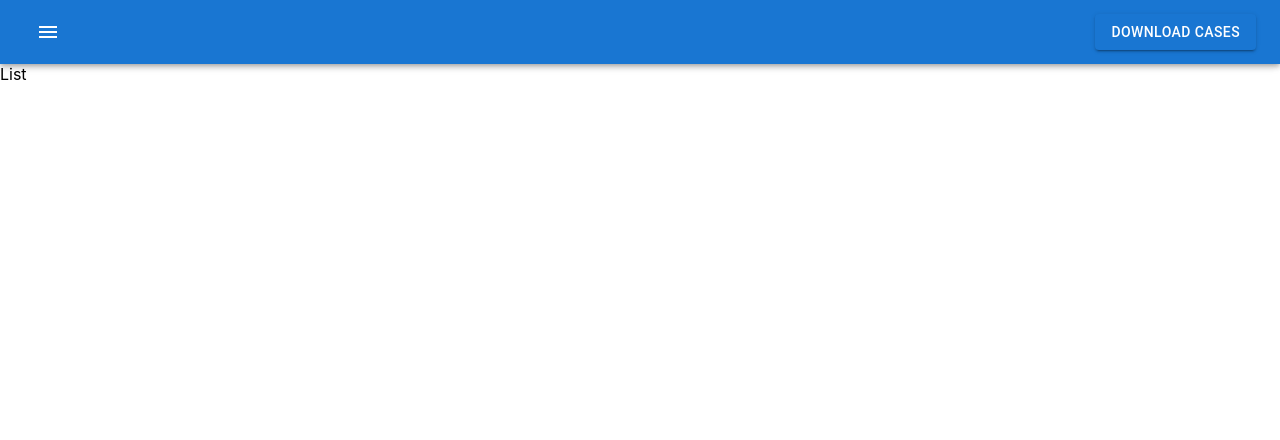
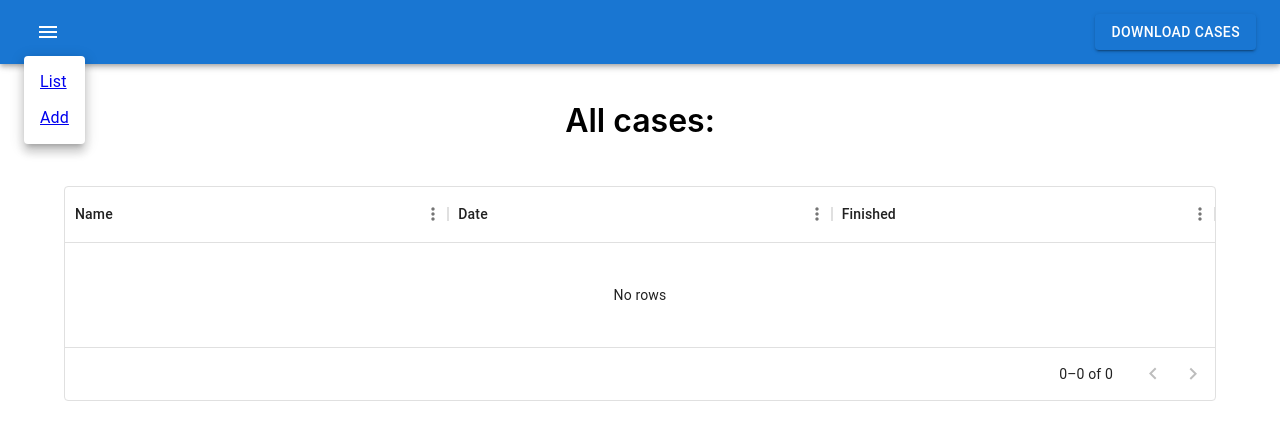
Before and after one commit to carlosvalv/court-cases, a React (Create React App) app: page / in a window 1280 px wide. Both pictures are taken after a click on the button 48 px from the left and 32 px from the top of the page. Shown: the top 440 px of the page. Built offline with nearby package versions, Linux system fonts and the light colour scheme.

Commit message:
[src] List page, show all cases

```diff
--- a/src/App.tsx
+++ b/src/App.tsx
@@ -5,11 +5,12 @@ import { AdapterDayjs } from "@mui/x-date-pickers/AdapterDayjs";
 import store from "./redux/store";
 import Navbar from "./components/Navbar";
 import { RouterProvider, createBrowserRouter } from "react-router-dom";
+import ListCases from "./pages/ListCases";
 
 const router = createBrowserRouter([
   {
     path: "/",
-    element: <div>List</div>,
+    element: <ListCases />,
   },
   {
     path: "/add",
--- a/src/components/NavMenu.tsx
+++ b/src/components/NavMenu.tsx
@@ -34,19 +34,19 @@ function NavMenu() {
         open={Boolean(anchorElNav)}
         onClose={handleCloseNavMenu}
         sx={{
-          display: { xs: "block", md: "none" },
+          display: { xs: "block", md: "block" },
         }}
       >
-        <MenuItem onClick={handleCloseNavMenu}>
-          <Typography textAlign="center">
-            <a href="/">List</a>
-          </Typography>
-        </MenuItem>
-        <MenuItem onClick={handleCloseNavMenu}>
-          <Typography textAlign="center">
-            <a href="add">Add</a>
-          </Typography>
-        </MenuItem>
+        <a href="/">
+          <MenuItem onClick={handleCloseNavMenu}>
+            <Typography textAlign="center">List</Typography>
+          </MenuItem>
+        </a>
+        <a href="add">
+          <MenuItem onClick={handleCloseNavMenu}>
+            <Typography textAlign="center">Add</Typography>
+          </MenuItem>
+        </a>
       </Menu>
     </Box>
   );
--- /dev/null
+++ b/src/components/TableCases.tsx
@@ -0,0 +1,54 @@
+import { DataGrid, GridRenderCellParams } from "@mui/x-data-grid";
+import React from "react";
+import { useSelector } from "react-redux";
+import { AppStore } from "../redux/store";
+
+function TableCases() {
+  const stateCases = useSelector((store: AppStore) => store.cases);
+
+  const pageSize = 5;
+
+  const columns = [
+    {
+      field: "customerName",
+      headerName: "Name",
+      flex: 1,
+      minWidth: 150,
+      renderCell: (params: GridRenderCellParams) => <>{params.value}</>,
+    },
+    {
+      field: "startDate",
+      headerName: "Date",
+      flex: 1,
+      renderCell: (params: GridRenderCellParams) => <>{params.value}</>,
+    },
+    {
+      field: "isFinished",
+      headerName: "Finished",
+      flex: 1,
+      renderCell: (params: GridRenderCellParams) => (
+        <>{params.value.toString()}</>
+      ),
+    },
+  ];
+  return (
+    <DataGrid
+      disableColumnSelector
+      disableRowSelectionOnClick
+      autoHeight
+      pageSizeOptions={[pageSize]}
+      initialState={{
+        pagination: {
+          paginationModel: {
+            pageSize: pageSize,
+          },
+        },
+      }}
+      rows={stateCases}
+      columns={columns}
+      style={{ width: "90vw" }}
+    />
+  );
+}
+
+export default TableCases;
--- a/src/pages/AddCase.tsx
+++ b/src/pages/AddCase.tsx
@@ -8,6 +8,7 @@ import SelectFinished from "../components/SelectFinished";
 import { useDispatch } from "react-redux";
 import { addCase } from "../redux/states/case";
 import { dateToStringFormat } from "../utilities/dates";
+import { v4 as uuidv4 } from "uuid";
 
 const Container = styled.div`
   padding: 1em;
@@ -25,17 +26,17 @@ const LayoutForm = styled.div`
 `;
 
 function AddCase() {
-  const [newCase, setNewCase] = useState<Case>({});
+  const [newCase, setNewCase] = useState<Case>({ id: uuidv4() });
   const [step, setStep] = useState<AddStep>(AddStep.NAME);
   const dispatch = useDispatch();
 
-  useEffect(()=>{
-    if(step !== AddStep.SAVE) return;
+  useEffect(() => {
+    if (step !== AddStep.SAVE) return;
     //call api post here
     dispatch(addCase(newCase));
-    setNewCase({});
+    setNewCase({ id: uuidv4() });
     setStep(AddStep.NAME);
-  },[step, dispatch, newCase])
+  }, [step, dispatch, newCase]);
 
   const renderInput = () => {
     switch (step) {
--- /dev/null
+++ b/src/pages/ListCases.tsx
@@ -0,0 +1,21 @@
+import styled from "@emotion/styled";
+import TableCases from "../components/TableCases";
+
+const Container = styled.div`
+  padding: 1em;
+  display: flex;
+  flex-direction: column;
+  align-items: center;
+  gap: 24px;
+`;
+
+function ListCases() {
+  return (
+    <Container>
+      <h1>All cases: </h1>
+      <TableCases />
+    </Container>
+  );
+}
+
+export default ListCases;
--- a/src/types/case.ts
+++ b/src/types/case.ts
@@ -1,4 +1,5 @@
 export type Case = {
+  id: string;
   customerName?: string;
   startDate?: string;
   isFinished?: boolean;
```
Also changed, not shown: package.json (+6 -1 lines).
